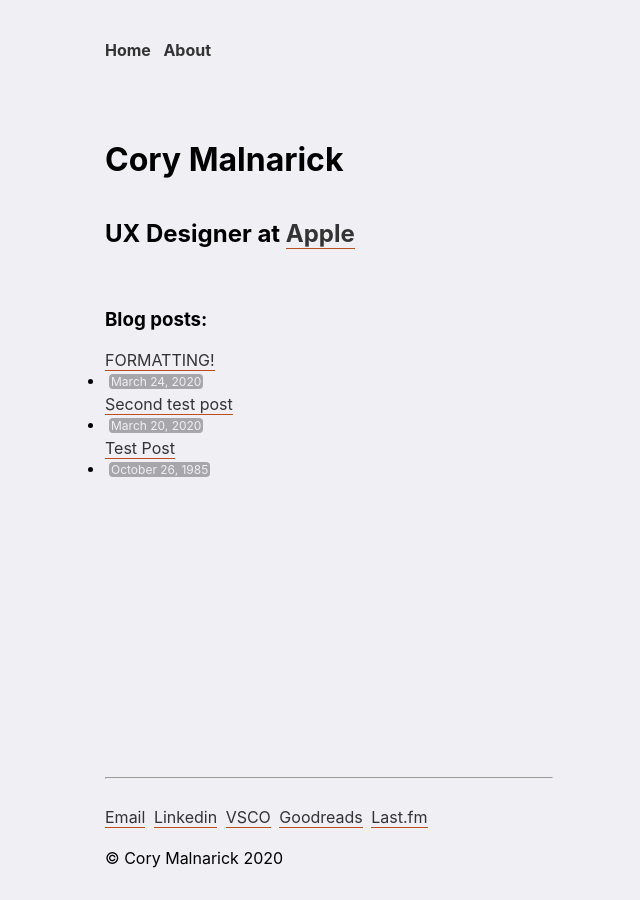
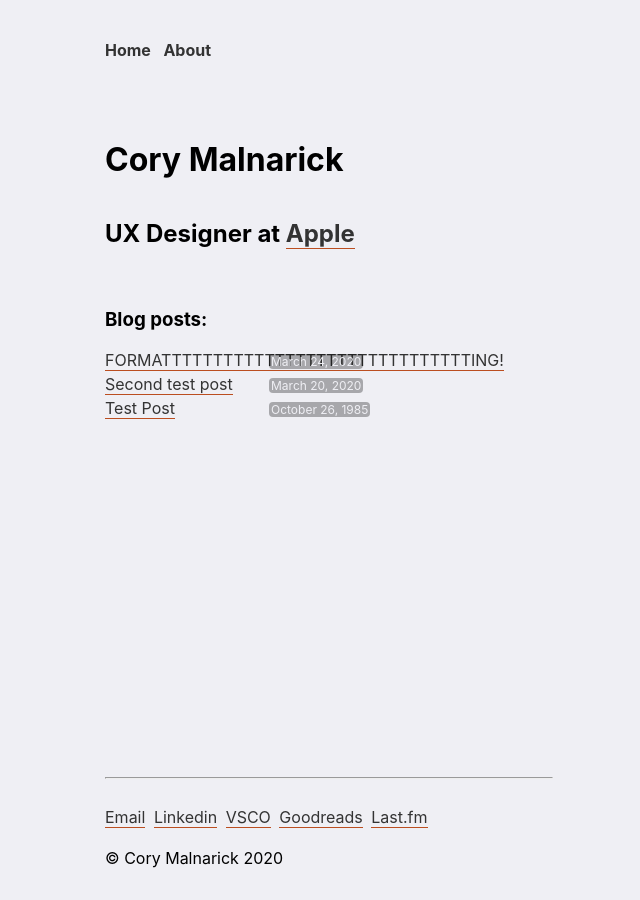
Before and after one commit to foundmonster/foundmonster.github.io, a Jekyll site: the page built from index.html, in a window 1280 px wide. Shown: the whole page, without its empty margins (311-951 px from the left). Built offline with Jekyll 4.4.1, drawn with Linux system fonts in a browser that asks for light colours.

Commit message:
testing post length to see what happens with blog posts on homepage

```diff
--- a/_posts/2020-03-24-thirdpost.md
+++ b/_posts/2020-03-24-thirdpost.md
@@ -1,6 +1,6 @@
 ---
 layout: post
-title: FORMATTING!
+title: FORMATTTTTTTTTTTTTTTTTTTTTTTTTTTTTTING!
 ---
 # h1 title of post
 Lorem ipsum dolor et lorem ipsum dolor et lorem ipsum dolor et lorem ipsum dolor et lorem ipsum dolor et lorem ipsum dolor et lorem ipsum dolor et lorem ipsum dolor et lorem ipsum dolor et lorem ipsum dolor et lorem
--- a/_sass/main.scss
+++ b/_sass/main.scss
@@ -21,7 +21,7 @@ h1, h2, h3, h4, h5, h6 {
 }
 
 ul {
-	list-style-position: outside;
+	list-style: none;
     padding: 0;
     padding-top: 16px;
 }
@@ -52,7 +52,7 @@ a:visited {
 
 .posttitle {
 	float: left;
-	width: 560px;
+	width: 160px;
 }
 
 .postdate {
```
